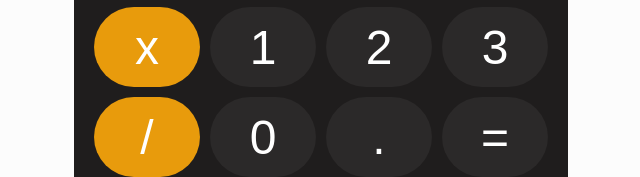
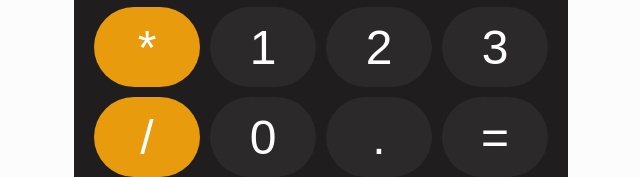
Before and after one commit to Saitejadasari-19/calculator-html-css-js, a plain HTML site: page index.html in a window 1280 px wide. Shown: the part 305-482 px from the top of the page, 319-959 px from the left. Drawn offline with Linux system fonts and the light colour scheme.

Commit message:
second commit

```diff
--- a/index.html
+++ b/index.html
@@ -21,7 +21,7 @@
             <button onclick="appendToDisplay('5')">5</button>
             <button onclick="appendToDisplay('6')">6</button>
 
-            <button onclick="appendToDisplay('x')" class="op">x</button>
+            <button onclick="appendToDisplay('*')" class="op">*</button>
             <button onclick="appendToDisplay('1')">1</button>
             <button onclick="appendToDisplay('2')">2</button>
             <button onclick="appendToDisplay('3')">3</button>
```
